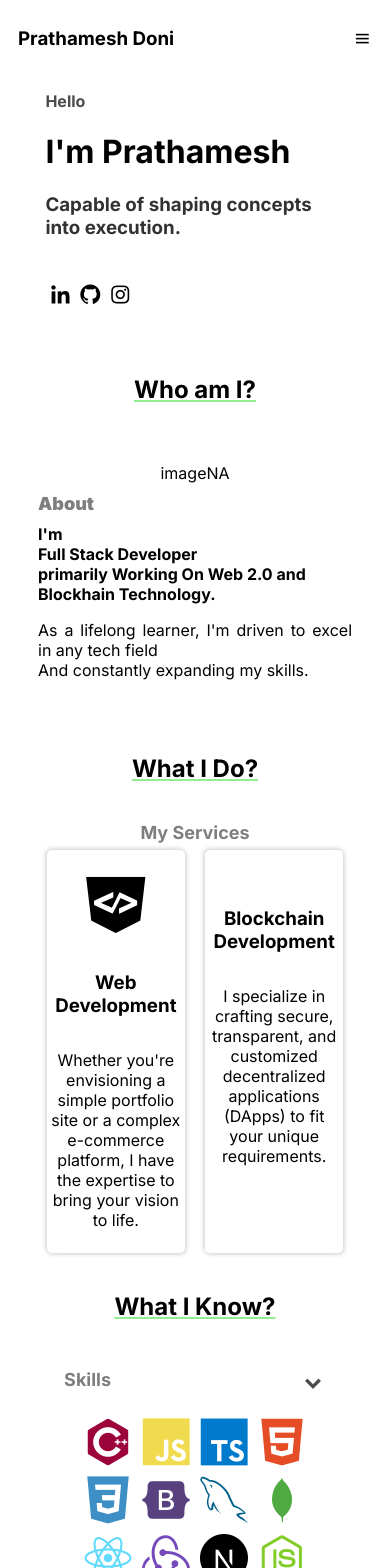
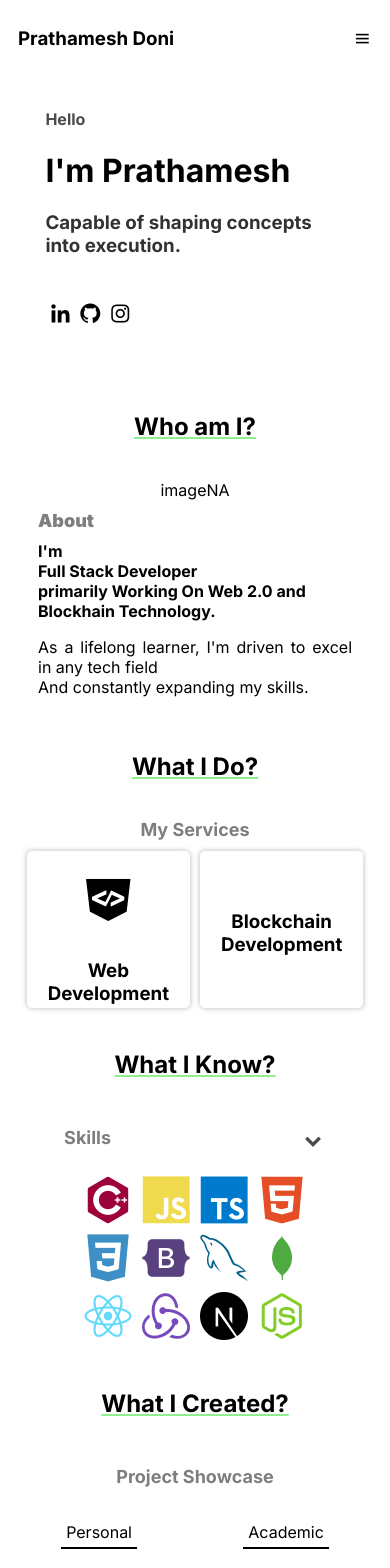
Before and after one commit to hacknovas/PortfolioHN, a Next.js app: page / in a window 390 px wide. Shown: the top 1568 px of the page. Built offline with nearby package versions, Linux system fonts and the light colour scheme.

Commit message:
Updatedservice module

```diff
--- a/src/app/CSS/about.module.css
+++ b/src/app/CSS/about.module.css
@@ -1,7 +1,6 @@
 .aboutSection {
   display: flex;
   flex-wrap: wrap-reverse;
-  padding: 20px 0;
   margin: 5% 0;
   justify-content: space-evenly;
   cursor: pointer;
--- a/src/app/CSS/edu.module.css
+++ b/src/app/CSS/edu.module.css
@@ -21,11 +21,11 @@
 }
 
 .educationContent {
-  margin: 5% 0;
   display: flex;
   justify-content: center;
   flex-direction: column;
   align-items: center;
+  margin: 5% 0;
 }
 
 .educationList {
--- a/src/app/CSS/header.module.css
+++ b/src/app/CSS/header.module.css
@@ -40,7 +40,7 @@
   flex-wrap: wrap-reverse;
   align-items: center;
   justify-content: space-between;
-  padding: 5% 10% 5%;
+  padding: 10% 10% 10%;
 }
 
 .headSectionItems {
--- a/src/app/CSS/service.module.css
+++ b/src/app/CSS/service.module.css
@@ -31,11 +31,13 @@
   text-align: center;
   opacity: 0.5;
 }
+
 .serviceList {
   display: flex;
-  justify-content: center;
-  flex-wrap: wrap;
-  gap: 20px;
+  justify-content: space-evenly;
+  align-items: center;
+  gap: 0 20px;
+  padding: 1% 20%;
 }
 
 .serviceContent {
@@ -47,10 +49,9 @@
 
 .singleService {
   padding: 2% 1%;
-  width: 35%;
   text-align: center;
   transition: all 0.5s ease-in-out;
-  box-shadow: 1px 1px 5px lightgray,-1px -1px 5px  lightgray;
+  box-shadow: 1px 1px 5px lightgray, -1px -1px 5px lightgray;
   border-radius: 5px;
 }
 
@@ -66,3 +67,30 @@
   opacity: 0.7;
   transform: rotateY(180deg);
 }
+
+@media screen and (max-width: 850px) {
+  .serviceList {
+    display: flex;
+    justify-content: space-evenly;
+    align-items: center;
+    gap: 0 10px;
+    padding: 1% 5%;
+  }
+
+  .singleService {
+    padding: 3% 1%;
+    text-align: center;
+    transition: all 0.5s ease-in-out;
+    box-shadow: 1px 1px 5px lightgray, -1px -1px 5px lightgray;
+    border-radius: 5px;
+    width: 10em;
+    height: 8.5em;
+  }
+  .singleService Div:nth-child(3) {
+    display: none;
+  }
+
+  .singleService i {
+    font-size: 3em;
+  }
+}
--- a/src/app/Components/Project.tsx
+++ b/src/app/Components/Project.tsx
@@ -82,9 +82,6 @@ export default function Project() {
                         })
                     }
                 </div>
-                {/* <div className={styles.ScrollButton}>
-                    <i className='bx bxs-chevron-right-circle'></i>
-                </div> */}
             </div>
         </div>
     )
--- a/src/app/Components/Service.tsx
+++ b/src/app/Components/Service.tsx
@@ -10,7 +10,7 @@ export default function Service() {
                 <div className={styles.serviceList}>
                     <div className={styles.singleService}>
                         <div><i className="devicon-devicon-plain"></i></div>
-                        <h3>Web Development</h3>
+                        <h3>Web  Development</h3>
                         <div>Whether you're envisioning a simple portfolio site or a complex e-commerce platform, I have the expertise to bring your vision to life.</div>
                     </div>
                     <div className={styles.singleService}>
```
